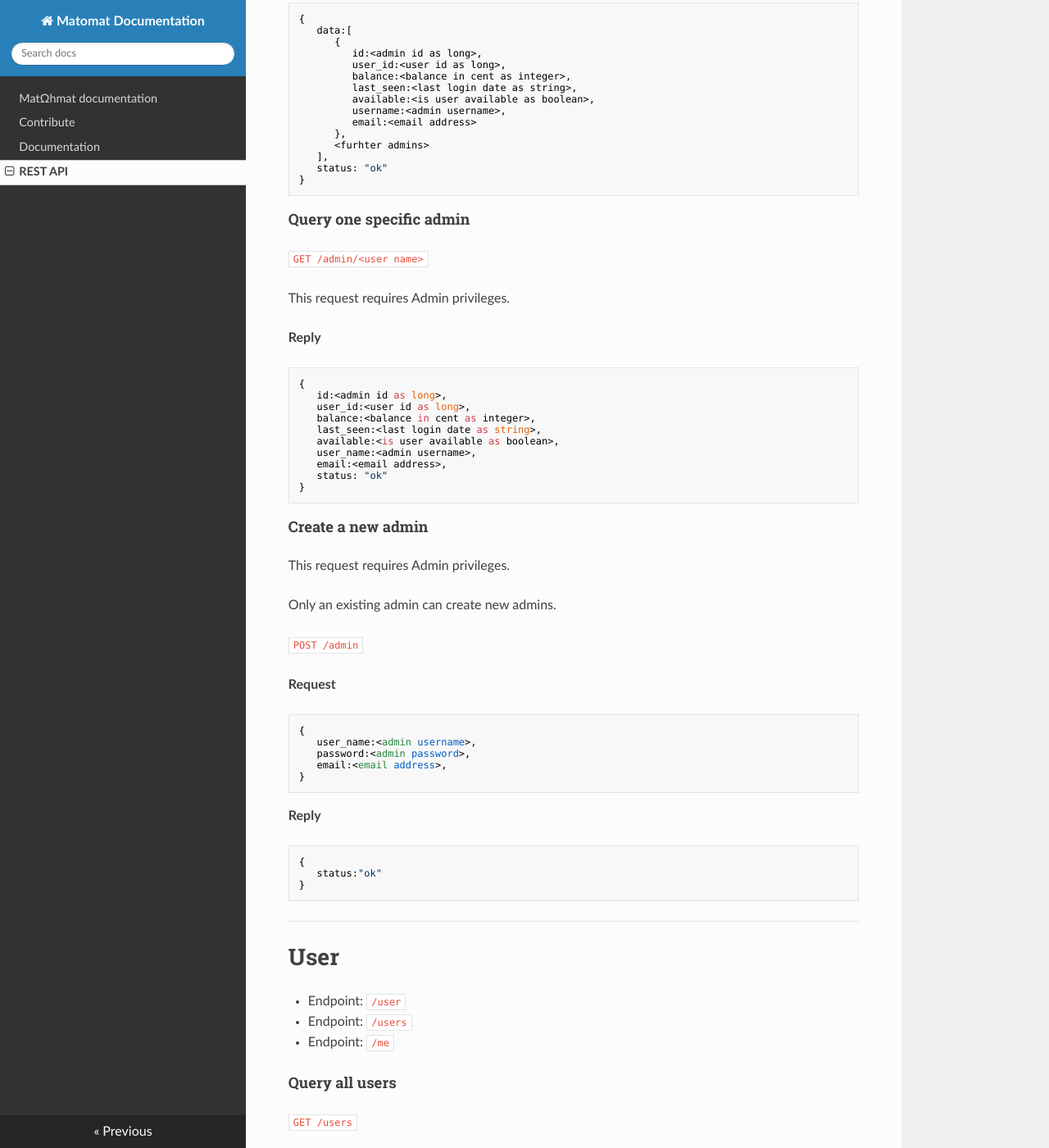
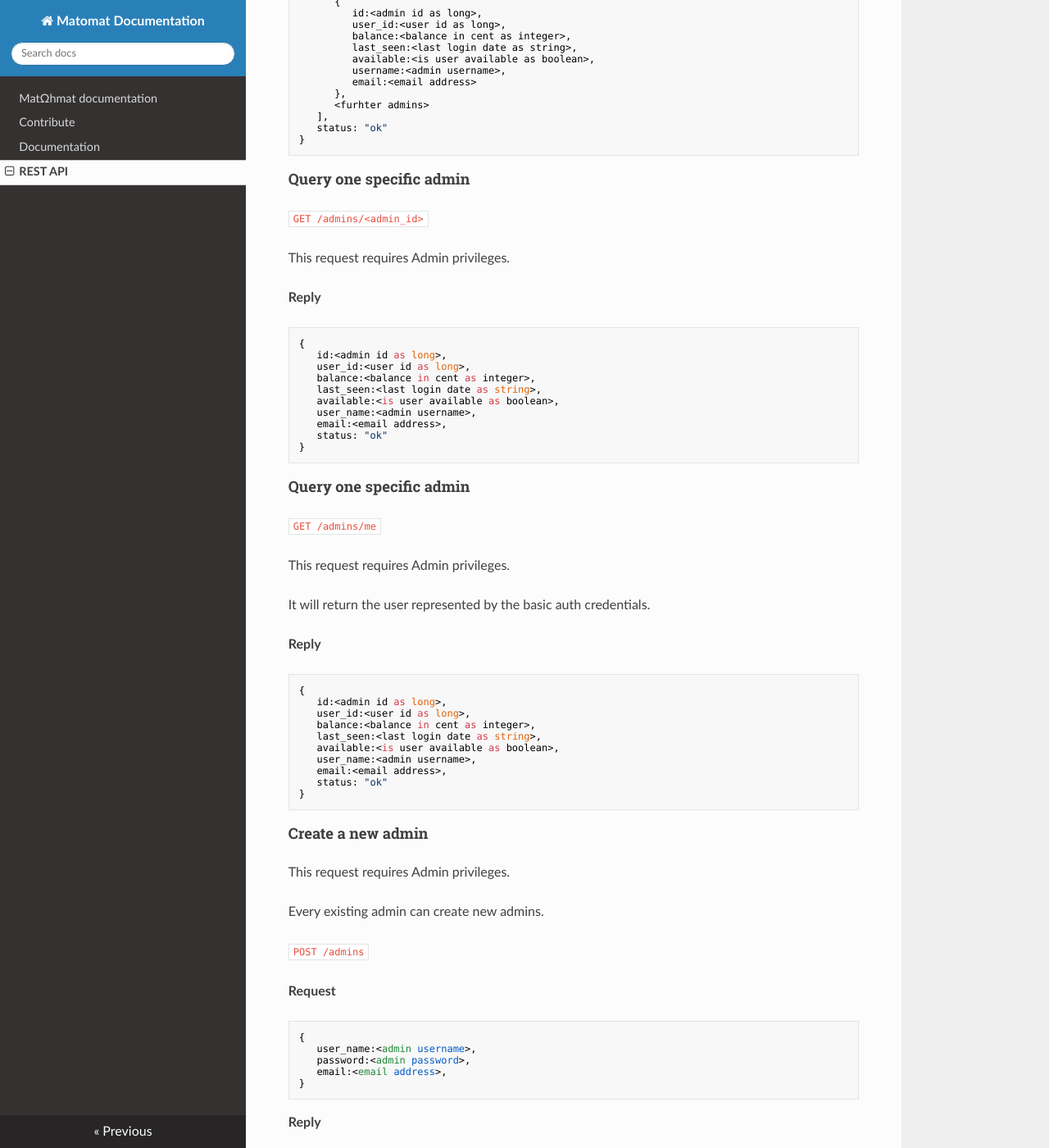
Before and after one commit to FSIN-ohm/Matomat-Documentation, an MkDocs documentation site: the page built from docs/rest_api.md, in a window 1280 px wide and 1400 px high, scrolled down 728 px. Shown: the whole window at 82% size. Built offline with MkDocs 1.6.1, drawn with Linux system fonts in a browser that asks for light colours; nearby versions of some CDN libraries; some of the changed text lies outside the part shown.

Commit message:
clean up endpoints

````diff
--- a/docs/rest_api.md
+++ b/docs/rest_api.md
@@ -41,9 +39,30 @@
 ```
 
 #### Query one specific admin
-`GET /admin/<user name>`
+`GET /admins/<admin_id>`
 
 This request requires Admin privileges.
+
+__Reply__
+```
+{
+   id:<admin id as long>,
+   user_id:<user id as long>,
+   balance:<balance in cent as integer>,
+   last_seen:<last login date as string>,
+   available:<is user available as boolean>,
+   user_name:<admin username>,
+   email:<email address>,
+   status: "ok"
+}
+```
+
+#### Query one specific admin
+`GET /admins/me`
+
+This request requires Admin privileges.
+
+It will return the user represented by the basic auth credentials.
 
 __Reply__
 ```
@@ -63,9 +82,9 @@
 
 This request requires Admin privileges.
 
-Only an existing admin can create new admins.
+Every existing admin can create new admins.
 
-`POST /admin`
+`POST /admins`
 
 __Request__
 
@@ -136,9 +155,11 @@
 
 
 #### Query a user based on his basic auth header
-`GET /me`
+
+`GET /users/me`
 
 This will require a user to send a basic auth header with his credentials.
+It will return the user represented by the basic auth credentials.
 
 __Reply__
 
````
Also changed, not shown: other parts of docs/rest_api.md (+11 -14 lines).
